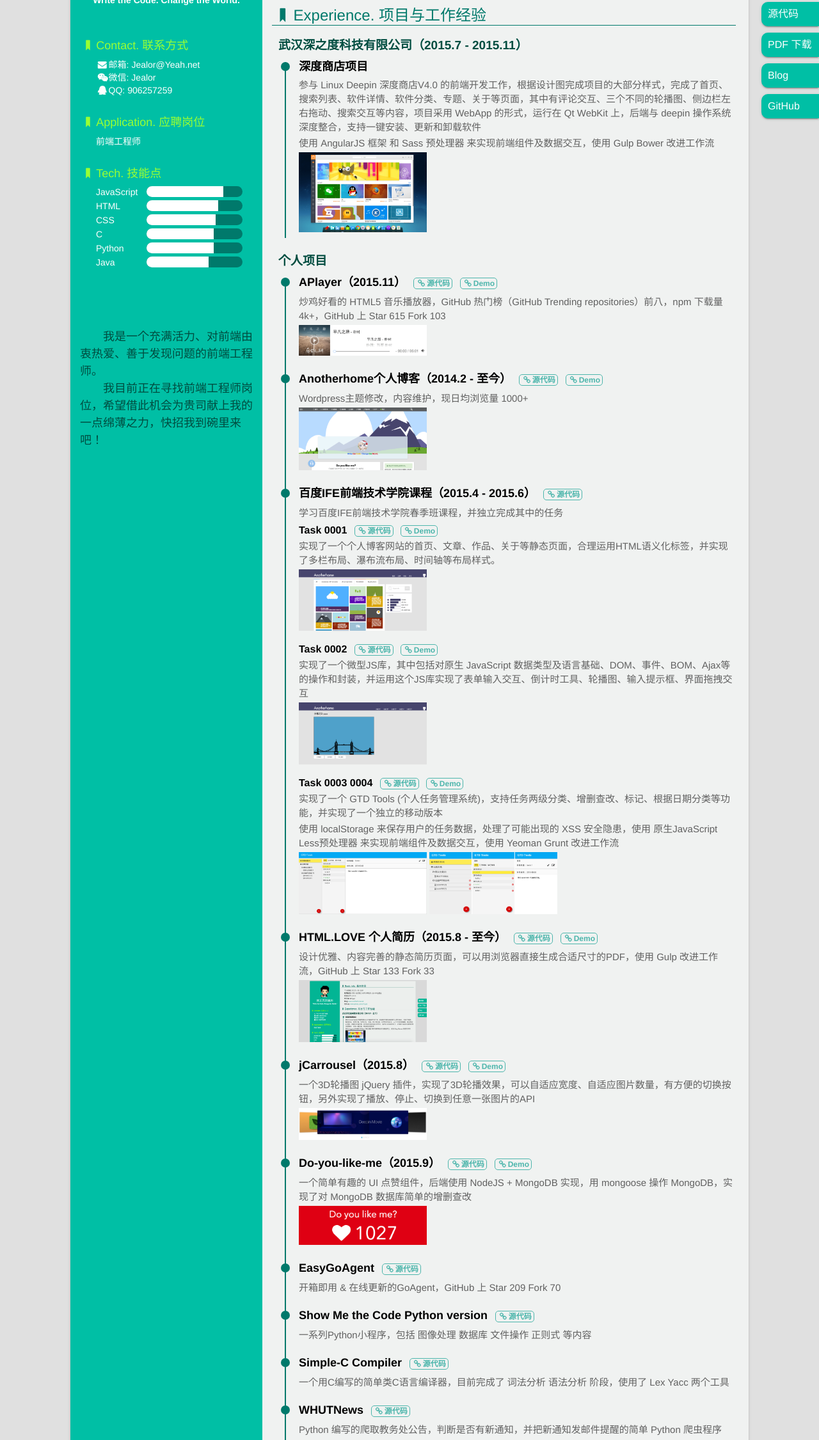
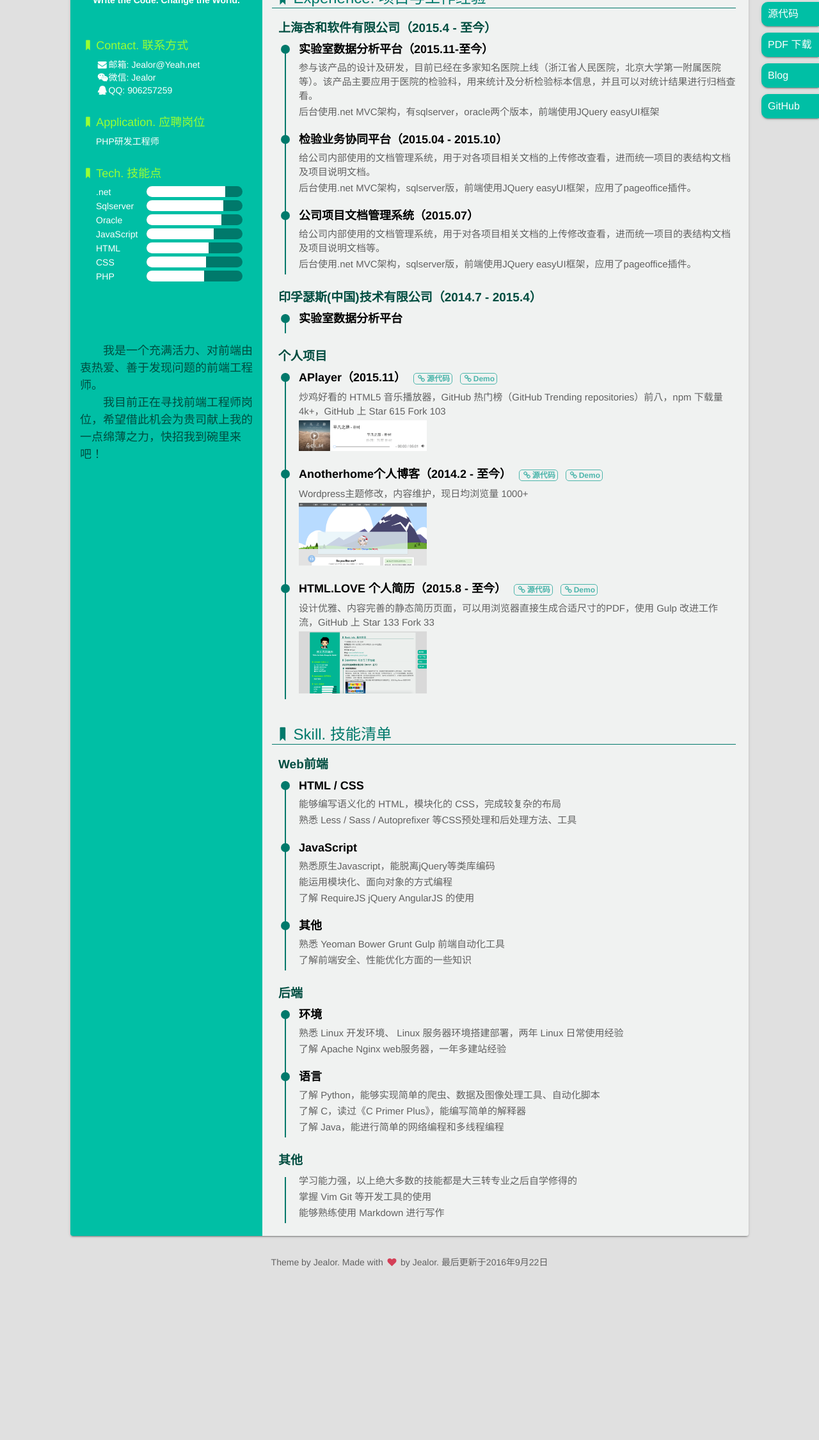
Before and after one commit to Jealor/Jealor.github.io, a website: page index.html in a window 1280 px wide. Shown: the part 237-2488 px from the top of the page at 64% size. After the commit the page ends 2239 px from the top, so only its background shows below. Drawn offline with Linux system fonts and the light colour scheme.

Commit message:
Add files via upload

```diff
--- a/index.html
+++ b/index.html
@@ -52,44 +52,50 @@
                 </li>
                 <li class="someRight">
                     <dt><i class="icon-bookmark"></i>Application. 应聘岗位</dt>
-                    <dd>前端工程师</dd>
+                    <dd>PHP研发工程师</dd>
                 </li>
                 <li class="skill">
                     <dt><i class="icon-bookmark"></i>Tech. 技能点</dt>
                     <dd>
-                        <div class="skill-name">JavaScript</div>
+                        <div class="skill-name">.net</div>
+                        <div class="skill-bar-wrap">
+                            <div class="skill-bar" style="width: 82%"></div>
+                        </div>
+                    </dd>
+                    <dd>
+                        <div class="skill-name">Sqlserver</div>
                         <div class="skill-bar-wrap">
                             <div class="skill-bar" style="width: 80%"></div>
                         </div>
                     </dd>
                     <dd>
+                        <div class="skill-name">Oracle</div>
+                        <div class="skill-bar-wrap">
+                            <div class="skill-bar" style="width: 78%"></div>
+                        </div>
+                    </dd>
+                    <dd>
+                        <div class="skill-name">JavaScript</div>
+                        <div class="skill-bar-wrap">
+                            <div class="skill-bar" style="width: 70%"></div>
+                        </div>
+                    </dd>
+                    <dd>
                         <div class="skill-name">HTML</div>
                         <div class="skill-bar-wrap">
-                            <div class="skill-bar" style="width: 75%"></div>
+                            <div class="skill-bar" style="width: 65%"></div>
                         </div>
                     </dd>
                     <dd>
                         <div class="skill-name">CSS</div>
                         <div class="skill-bar-wrap">
-                            <div class="skill-bar" style="width: 72%"></div>
+                            <div class="skill-bar" style="width: 62%"></div>
                         </div>
                     </dd>
                     <dd>
-                        <div class="skill-name">C</div>
+                        <div class="skill-name">PHP</div>
                         <div class="skill-bar-wrap">
-                            <div class="skill-bar" style="width: 70%"></div>
-                        </div>
-                    </dd>
-                    <dd>
-                        <div class="skill-name">Python</div>
-                        <div class="skill-bar-wrap">
-                            <div class="skill-bar" style="width: 70%"></div>
-                        </div>
-                    </dd>
-                    <dd>
-                        <div class="skill-name">Java</div>
-                        <div class="skill-bar-wrap">
-                            <div class="skill-bar" style="width: 65%"></div>
+                            <div class="skill-bar" style="width: 60%"></div>
                         </div>
                     </dd>
                 </li>
@@ -104,21 +110,42 @@
                 <li class="someRight">
                     <dt><i class="icon-bookmark"></i>Basic info. 基本信息</dt>
                     <dd><span>个人信息:</span> 季璐璐 / 女 / 24岁</dd>
-                    <dd><span>教育经历:</span> 本科 / 绍兴文理学院/计算机科学与技术专业 / 2014年毕业</dd>
+                    <dd><span>教育经历:</span> 本科 / 绍兴文理学院 / 计算机科学与技术专业 / 2014届毕业生</dd>
                     <dd><span>英语水平:</span> CET-4</dd>
-                    <dd><span>Blog:</span> <a href="https://www.anotherhome.net" target="_blank">www.anotherhome.net</a></dd>
+                    <!-- <dd><span>Blog:</span> <a href="https://www.anotherhome.net" target="_blank">www.anotherhome.net</a></dd> -->
                     <dd><span>GitHub:</span> <a href="https://www.github.com/Jealor" target="_blank">www.github.com/Jealor</a></dd>
                 </li>
                 <li>
                     <dt><i class="icon-bookmark"></i>Experience. 项目与工作经验</dt>
-                    <h3>武汉深之度科技有限公司（2015.7 - 2015.11）</h3>
+                    <h3>上海杏和软件有限公司（2015.4 - 至今）</h3>
                     <ul class="exp">
                         <li>
                             <div class="circle"></div>
-                            <h4>深度商店项目</h4>
-                            <p>参与 Linux Deepin 深度商店V4.0 的前端开发工作，根据设计图完成项目的大部分样式，完成了首页、搜索列表、软件详情、软件分类、专题、关于等页面，其中有评论交互、三个不同的轮播图、侧边栏左右拖动、搜索交互等内容，项目采用 WebApp 的形式，运行在 Qt WebKit 上，后端与 deepin 操作系统深度整合，支持一键安装、更新和卸载软件</p>
-                            <p>使用 AngularJS 框架 和 Sass 预处理器 来实现前端组件及数据交互，使用 Gulp Bower 改进工作流</p>
-                            <img src="img/dstore.png">
+                            <h4>实验室数据分析平台（2015.11-至今）</h4>
+                            <p>参与该产品的设计及研发，目前已经在多家知名医院上线（浙江省人民医院，北京大学第一附属医院等）。该产品主要应用于医院的检验科，用来统计及分析检验标本信息，并且可以对统计结果进行归档查看。</p>
+                            <p>后台使用.net MVC架构，有sqlserver，oracle两个版本，前端使用JQuery easyUI框架</p>
+                        </li>
+                        <li>
+                            <div class="circle"></div>
+                            <h4>检验业务协同平台（2015.04 - 2015.10）</h4>
+                            <p>给公司内部使用的文档管理系统，用于对各项目相关文档的上传修改查看，进而统一项目的表结构文档及项目说明文档。</p>
+                            <p>后台使用.net MVC架构，sqlserver版，前端使用JQuery easyUI框架，应用了pageoffice插件。</p>
+                        </li>
+                        <li>
+                            <div class="circle"></div>
+                            <h4>公司项目文档管理系统（2015.07）</h4>
+                            <p>给公司内部使用的文档管理系统，用于对各项目相关文档的上传修改查看，进而统一项目的表结构文档及项目说明文档等。</p>
+                            <p>后台使用.net MVC架构，sqlserver版，前端使用JQuery easyUI框架，应用了pageoffice插件。</p>
+                        </li>
+                    </ul>
+                    <h3>印孚瑟斯(中国)技术有限公司（2014.7 - 2015.4）</h3>
+                    <ul class="exp">
+                        <li>
+                            <div class="circle"></div>
+                            <h4>实验室数据分析平台</h4>
+                            <p></p>
+                            <p></p>
+                            <!-- <img src="img/dstore.png"> -->
                         </li>
                     </ul>
                     <h3>个人项目</h3>
@@ -146,102 +173,12 @@
                         <li>
                             <div class="circle"></div>
                             <h4>
-                                百度IFE前端技术学院课程（2015.4 - 2015.6）
-                                <a href="https://github.com/DIYgod/ife-work" target="_blank"><i class="icon-link"></i>源代码</a>
-                            </h4>
-                            <p>学习百度IFE前端技术学院春季班课程，并独立完成其中的任务</p>
-                            <ul class="efe">
-                                <li>
-                                    <h5>
-                                        Task 0001
-                                        <a href="https://github.com/DIYgod/ife-work/tree/master/task0001" target="_blank"><i class="icon-link"></i>源代码</a>
-                                        <a href="https://www.anotherhome.net/file/ife/task0001/" target="_blank"><i class="icon-link"></i>Demo</a>
-                                    </h5>
-                                    <p>实现了一个个人博客网站的首页、文章、作品、关于等静态页面，合理运用HTML语义化标签，并实现了多栏布局、瀑布流布局、时间轴等布局样式。</p>
-                                    <img src="img/task0001.png">
-                                </li>
-                                <li>
-                                    <h5>
-                                        Task 0002
-                                        <a href="https://github.com/DIYgod/ife-work/tree/master/task0002" target="_blank"><i class="icon-link"></i>源代码</a>
-                                        <a href="https://www.anotherhome.net/file/ife/task0002/task0002_1.html" target="_blank"><i class="icon-link"></i>Demo</a>
-                                    </h5>
-                                    <p>实现了一个微型JS库，其中包括对原生 JavaScript 数据类型及语言基础、DOM、事件、BOM、Ajax等的操作和封装，并运用这个JS库实现了表单输入交互、倒计时工具、轮播图、输入提示框、界面拖拽交互</p>
-                                    <img src="img/task0002.png">
-                                </li>
-                                <li>
-                                    <h5>Task 0003 0004
-                                        <a href="https://github.com/DIYgod/ife-work/tree/master/task0004" target="_blank"><i class="icon-link"></i>源代码</a>
-                                        <a href="https://www.anotherhome.net/file/ife/task0004/" target="_blank"><i class="icon-link"></i>Demo</a>
-                                    </h5>
-                                    <p>实现了一个 GTD Tools (个人任务管理系统)，支持任务两级分类、增删查改、标记、根据日期分类等功能，并实现了一个独立的移动版本</p>
-                                    <p>使用 localStorage 来保存用户的任务数据，处理了可能出现的 XSS 安全隐患，使用 原生JavaScript Less预处理器 来实现前端组件及数据交互，使用 Yeoman Grunt 改进工作流</p>
-                                    <img src="img/task0003.png">
-                                    <img src="img/task0004.png" height="97px">
-                                </li>
-                            </ul>
-                        </li>
-                        <li>
-                            <div class="circle"></div>
-                            <h4>
                                 HTML.LOVE 个人简历（2015.8 - 至今）
                                 <a href="https://github.com/DIYgod/Resume" target="_blank"><i class="icon-link"></i>源代码</a>
                                 <a href="http://html.love/" target="_blank"><i class="icon-link"></i>Demo</a>
                             </h4>
                             <p>设计优雅、内容完善的静态简历页面，可以用浏览器直接生成合适尺寸的PDF，使用 Gulp 改进工作流，GitHub 上 Star 133 Fork 33</p>
                             <img src="img/resume.png">
-                        </li>
-                        <li>
-                            <div class="circle"></div>
-                            <h4>
-                                jCarrousel（2015.8）
-                                <a href="https://github.com/DIYgod/jCarrousel" target="_blank"><i class="icon-link"></i>源代码</a>
-                                <a href="https://www.anotherhome.net/file/jCarrousel/" target="_blank"><i class="icon-link"></i>Demo</a>
-                            </h4>
-                            <p>一个3D轮播图 jQuery 插件，实现了3D轮播效果，可以自适应宽度、自适应图片数量，有方便的切换按钮，另外实现了播放、停止、切换到任意一张图片的API</p>
-                            <img src="img/jCarrousel.jpg">
-                        </li>
-                        <li>
-                            <div class="circle"></div>
-                            <h4>
-                                Do-you-like-me（2015.9）
-                                <a href="https://github.com/DIYgod/Do-you-like-me" target="_blank"><i class="icon-link"></i>源代码</a>
-                                <a href="https://www.anotherhome.net/file/like/" target="_blank"><i class="icon-link"></i>Demo</a>
-                            </h4>
-                            <p>一个简单有趣的 UI 点赞组件，后端使用 NodeJS + MongoDB 实现，用 mongoose 操作 MongoDB，实现了对 MongoDB 数据库简单的增删查改</p>
-                            <img src="img/Do-you-like-me.png">
-                        </li>
-                        <li>
-                            <div class="circle"></div>
-                            <h4>
-                                EasyGoAgent
-                                <a href="https://github.com/DIYgod/EasyGoAgent" target="_blank"><i class="icon-link"></i>源代码</a>
-                            </h4>
-                            <p>开箱即用 & 在线更新的GoAgent，GitHub 上 Star 209 Fork 70</p>
-                        </li>
-                        <li>
-                            <div class="circle"></div>
-                            <h4>
-                                Show Me the Code Python version
-                                <a href="https://github.com/DIYgod/python/tree/master/DIYgod" target="_blank"><i class="icon-link"></i>源代码</a>
-                            </h4>
-                            <p>一系列Python小程序，包括 图像处理 数据库 文件操作 正则式 等内容</p>
-                        </li>
-                        <li>
-                            <div class="circle"></div>
-                            <h4>
-                                Simple-C Compiler
-                                <a href="https://github.com/DIYgod/Compiler" target="_blank"><i class="icon-link"></i>源代码</a>
-                            </h4>
-                            <p>一个用C编写的简单类C语言编译器，目前完成了 词法分析 语法分析 阶段，使用了 Lex Yacc 两个工具</p>
-                        </li>
-                        <li>
-                            <div class="circle"></div>
-                            <h4>
-                                WHUTNews
-                                <a href="https://github.com/DIYgod/WHUTNews" target="_blank"><i class="icon-link"></i>源代码</a>
-                            </h4>
-                            <p>Python 编写的爬取教务处公告，判断是否有新通知，并把新通知发邮件提醒的简单 Python 爬虫程序</p>
                         </li>
                     </ul>
                 </li>
@@ -288,8 +225,6 @@
                     <h3>其他</h3>
                     <ul class="exp">
                         <li>
-                            <p>是一个有趣的人，博客日均浏览量 1000+，GitHub Followers 550+，微博粉丝 780+，微信公众号关注用户 460+</p>
-                            <p>严重强迫症，不能忍受界面一个像素的偏差，同样不能忍受代码格式一个空格的偏差</p>
                             <p>学习能力强，以上绝大多数的技能都是大三转专业之后自学修得的</p>
                             <p>掌握 Vim Git 等开发工具的使用</p>
                             <p>能够熟练使用 Markdown 进行写作</p>
@@ -300,7 +235,7 @@
         </div>
     </div>
     <footer>
-        <p>Theme by <a href="https://github.com/DIYgod/Resume" target="_blank">DIYgod</a>. Made with <i class="icon-heart throb" style="color: #d43f57;"></i> by DIYgod. 最后更新于2016年3月1日</p>
+        <p>Theme by <a href="https://github.com/Jealor/Resume" target="_blank">Jealor</a>. Made with <i class="icon-heart throb" style="color: #d43f57;"></i> by Jealor. 最后更新于2016年9月22日</p>
     </footer>
 </body>
 </html>
```
